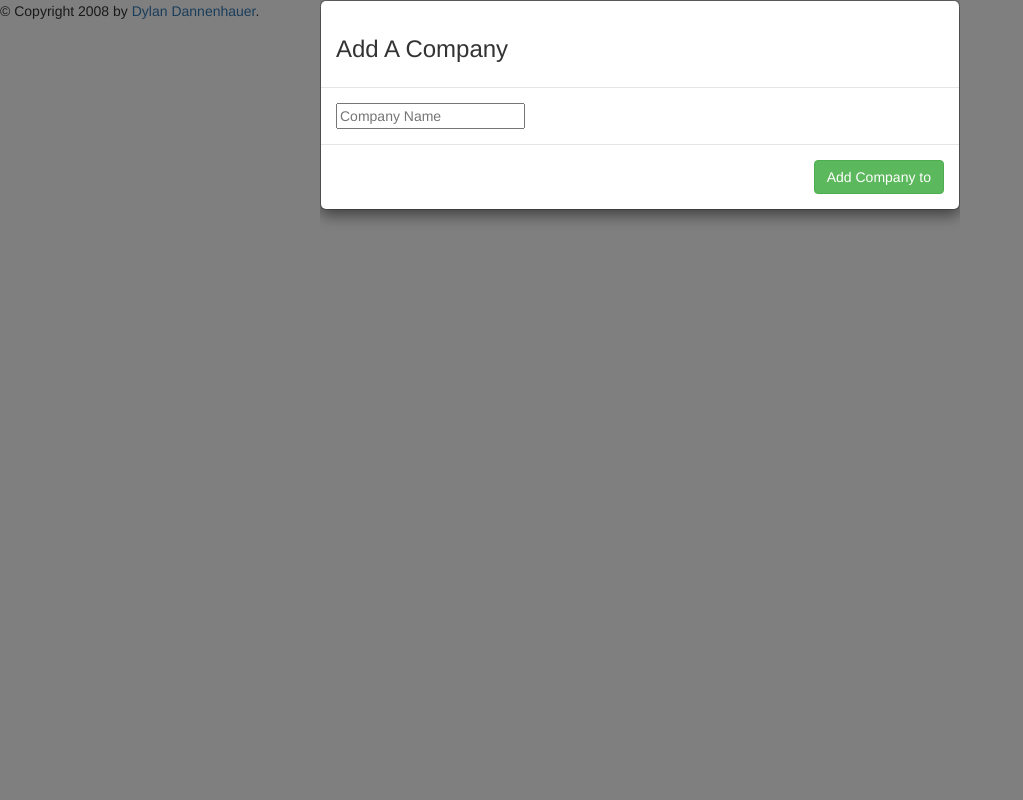
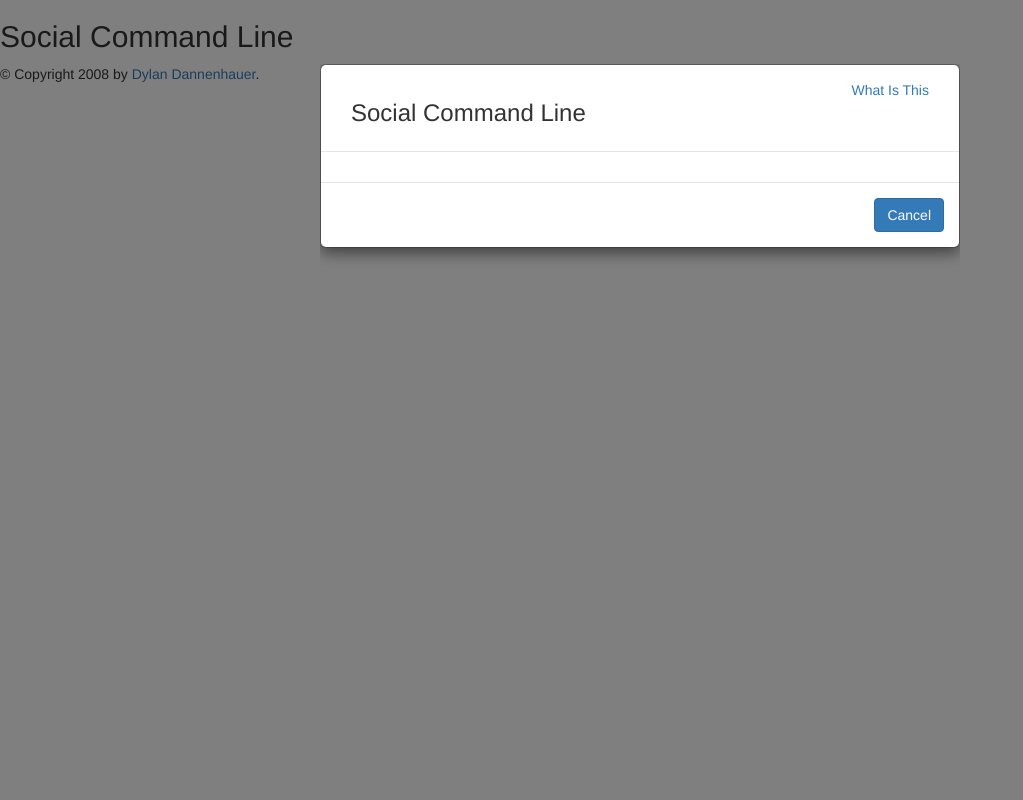
Before and after one commit to lyndendylan/socialcommandline-lyndendylan, a Python web app: template templates/homepage.html in a window 1280 px wide. Shown: the whole page, without its empty margins (0-1023 px from the left). Run offline with Jinja, Linux system fonts and the light colour scheme; the template is opened without the code that fills it, so the values that code supplies are empty; some libraries are stand-ins or nearby versions.

Commit message:
added login modal and about page

```diff
--- a/css/homepage.css
+++ b/css/homepage.css
@@ -2,4 +2,8 @@
 	width: 50%;
 	margin: 0 auto;
 	height: 100%;
+	margin-top: 5%;
 }
+
+.what-is-scl-link {
+}
--- a/templates/base.html
+++ b/templates/base.html
@@ -16,7 +16,7 @@
 <body>
     <header>
         {% block header %}
-
+            <h2>Social Command Line</h2>
         {% endblock %}
     </header>
 
--- a/templates/homepage.html
+++ b/templates/homepage.html
@@ -14,19 +14,23 @@
 				<div id="login-modal" class="modal">
 					<div class="modal-content">
 						<div class="modal-header">
-							<h3>Add A Company</h3>
+                            <div class="col-md-8 text-left">
+								<h3>Social Command Line </h3>
+							</div>
+							<div class="col-md-4 text-right">
+								<p><a class="what-is-scl-link" href="/whatisscl">What Is This</a></p>
+							</div>
 						</div>
 						<div class="modal-body">
-							<input type="text" placeholder="Company Name" id="new_company">
+
 						</div>
 						<div class="modal-footer">
-							<button id="add_comp_btn" class="btn btn-success" onclick="addCompany();closeModal('add_company_modal');">Add Company to <span id="im_cool"></span></button>
+							<button class="btn btn-primary">Cancel</button>
 						</div>
 					</div>
 				</div>
 			</div>
 		</div>
-
 		<script>showModal("login-modal");</script>
 	</div>
 {% endblock %}
```
Also changed, not shown: main.py (+8 -1 lines), templates/whatis.html (added, +21 -0 lines).
